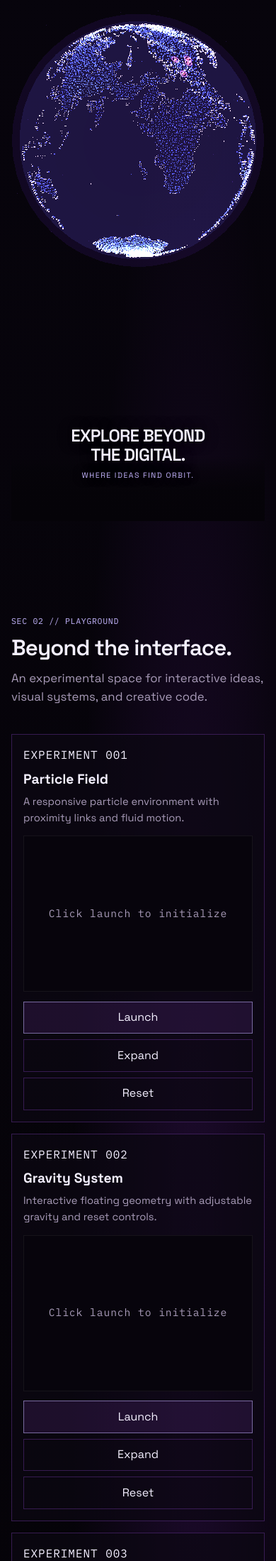
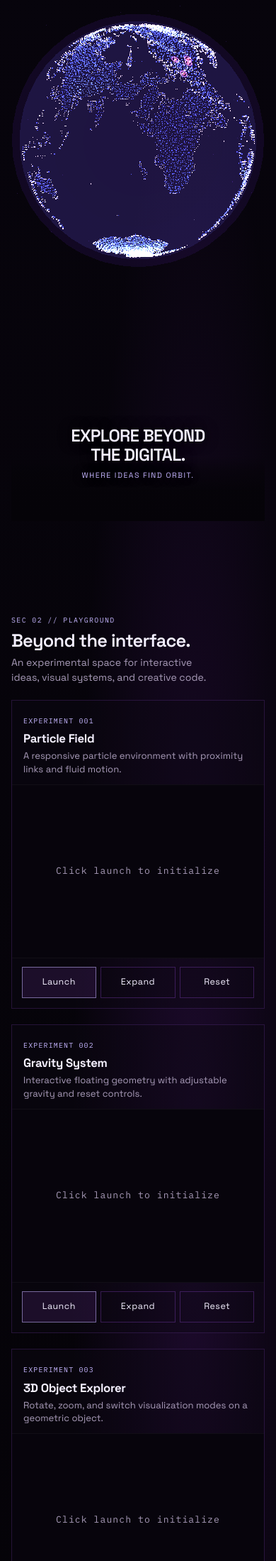
Before and after one commit to agonmustafaj/Orbit, a FastAPI app: page / in a window 390 px wide. Shown: the part 54-2253 px from the top of the page at 71% size. Run offline with FastAPI, Linux system fonts and the light colour scheme; some libraries are stand-ins or nearby versions.

Commit message:
Calm mobile Experiments: stage-first cards, one action row
Phone/narrow viewports get a dedicated playground composition —
quieter section type, softer card chrome with the stage as focus,
Launch/Expand/Reset in a single touch row, and a near full-bleed
Expand dialog — while desktop stays unchanged.

Co-authored-by: agonmustafaj <agonmustafaj@users.noreply.github.com>

```diff
--- a/static/css/responsive.css
+++ b/static/css/responsive.css
@@ -187,16 +187,149 @@
     font-size: clamp(1.8rem, 9vw, 2.8rem);
   }
 
-  .experiment-actions .btn { flex: 1 1 auto; }
-  .experiment-dialog__stage {
-    min-height: min(55dvh, 420px);
-    height: min(55dvh, 420px);
+  /*
+   * Playground phone: stage-first cards, one action row, calm type —
+   * dedicated composition (not stacked full-width desktop chrome).
+   */
+  .section--playground .section-head {
+    margin-bottom: 1.35rem;
+    max-width: 20rem;
+  }
+
+  .section--playground .eyebrow {
+    font-size: 0.62rem;
+    letter-spacing: 0.14em;
+    margin-bottom: 0.45rem;
+  }
+
+  .section--playground .section-head h2 {
+    font-size: clamp(1.45rem, 6.5vw, 1.9rem);
+    line-height: 1.08;
+    letter-spacing: -0.03em;
+    margin-bottom: 0.45rem;
+  }
+
+  .section--playground .section-sub {
+    font-size: 0.88rem;
+    line-height: 1.45;
+    max-width: 18.5rem;
+  }
+
+  .experiment-grid {
+    gap: 1.35rem;
+  }
+
+  .experiment-card {
+    padding: 0;
+    gap: 0;
+    border-color: rgba(168, 85, 247, 0.18);
+    background: rgba(12, 7, 18, 0.45);
+    overflow: hidden;
+  }
+
+  .experiment-card > header {
+    padding: 0.95rem 1rem 0.75rem;
+  }
+
+  .experiment-card > header .mono {
+    font-size: 0.62rem;
+    letter-spacing: 0.12em;
+    color: var(--violet-soft);
+  }
+
+  .experiment-card h3 {
+    margin: 0.3rem 0 0.35rem;
+    font-size: 1.05rem;
+    letter-spacing: -0.02em;
+    line-height: 1.15;
+  }
+
+  .experiment-card p {
+    font-size: 0.82rem;
+    line-height: 1.4;
+  }
+
+  .experiment-stage {
+    min-height: min(42vw, 200px);
+    aspect-ratio: 16 / 11;
+    border-left: 0;
+    border-right: 0;
+    border-color: rgba(255, 255, 255, 0.04);
+  }
+
+  .stage-placeholder {
+    font-size: 0.62rem;
+    letter-spacing: 0.08em;
+  }
+
+  .experiment-actions {
+    display: flex;
+    flex-wrap: nowrap;
+    gap: 0.4rem;
+    padding: 0.75rem 0.85rem 0.9rem;
+  }
+
+  /* Override global phone .btn { width: 100% } — one calm row. */
+  .experiment-actions .btn {
+    flex: 1 1 0;
+    width: auto;
+    min-width: 0;
+    min-height: 2.75rem;
+    padding: 0.5rem 0.35rem;
+    font-size: 0.78rem;
+    letter-spacing: 0.04em;
+  }
+
+  /* Expand modal: near full-bleed stage, quiet chrome, safe areas.
+     Only set display when [open] — bare display would force closed dialogs visible. */
+  .experiment-dialog::backdrop {
+    background: rgba(0, 0, 0, 0.88);
   }
 
   .experiment-dialog {
-    width: calc(100vw - 1rem);
-    max-height: calc(100dvh - 1rem - env(safe-area-inset-bottom, 0px));
+    width: calc(100vw - 0.75rem);
+    max-width: none;
+    height: calc(100dvh - 0.75rem - env(safe-area-inset-bottom, 0px));
+    max-height: calc(100dvh - 0.75rem - env(safe-area-inset-bottom, 0px));
     margin: auto;
+    border-radius: 4px;
+    padding: 0;
+    overflow: hidden;
+  }
+
+  .experiment-dialog[open] {
+    display: flex;
+    flex-direction: column;
+  }
+
+  .experiment-dialog__bar {
+    flex: 0 0 auto;
+    padding:
+      max(0.7rem, env(safe-area-inset-top, 0px))
+      0.85rem
+      0.7rem;
+    gap: 0.75rem;
+  }
+
+  .experiment-dialog__bar .mono {
+    font-size: 0.72rem;
+    letter-spacing: 0.1em;
+    margin: 0;
+    overflow: hidden;
+    text-overflow: ellipsis;
+    white-space: nowrap;
+  }
+
+  .experiment-dialog__bar .icon-btn {
+    flex-shrink: 0;
+    min-width: 2.65rem;
+    min-height: 2.65rem;
+  }
+
+  .experiment-dialog__stage {
+    flex: 1 1 auto;
+    min-height: 0;
+    height: auto;
   }
 
   /* Terminal: near full-bleed on phones; clear chrome + home indicator */
```
